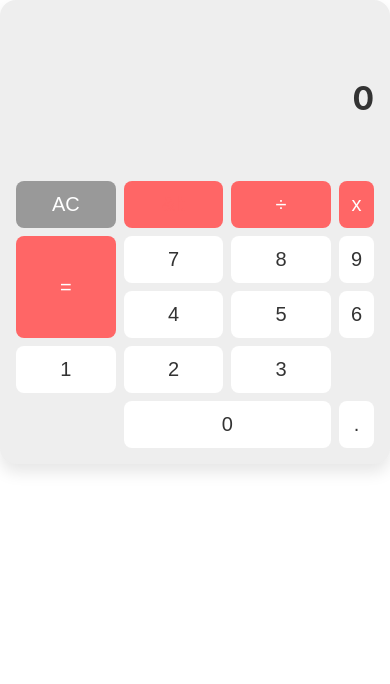
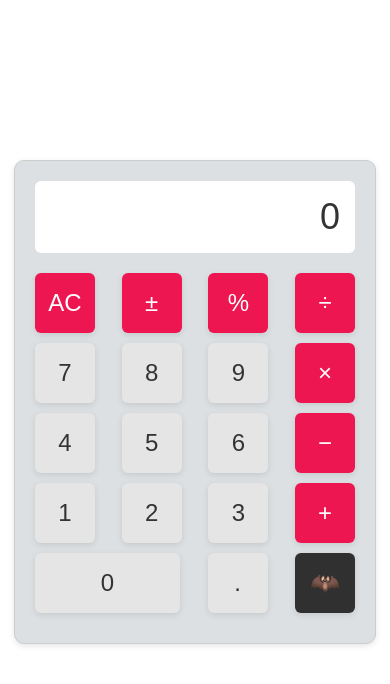
Before and after one commit to ferhsilvestre/Fatec-Lab-Eng-Software, a React (Create React App) app in the folder projetos/meu-app/: page /Calculadora in a window 390 px wide. Shown: the top 684 px of the page. Built offline with nearby package versions, Linux system fonts and the light colour scheme.

Commit message:
jogo da memoria

```diff
--- a/projetos/meu-app/src/Calculadora.js
+++ b/projetos/meu-app/src/Calculadora.js
@@ -1,62 +1,149 @@
-import React, { useState } from "react";
 import "./calculadora.css";
 
-const Calculadora = () => {
-  const [input, setInput] = useState("");
-  const [result, setResult] = useState("");
+import React, { useState } from "react";
 
-  const handleClick = (e) => {
-    const value = e.target.getAttribute("data-value");
-    switch (value) {
-      case "clear":
-        setInput("");
-        setResult("");
-        break;
-      case "delete":
-        setInput(input.slice(0, -1));
-        break;
-      case "=":
-        try {
-          setResult(eval(input).toString());
-        } catch (error) {
-          setResult("Error");
-        }
-        break;
-      default:
-        setInput(input + value);
-        break;
+function Calculadora() {
+  const [valorDisplay, setValorDisplay] = useState("");
+  const [operacao, setOperacao] = useState("");
+  const [limparDisplay, setLimparDisplay] = useState(true);
+
+  const adicionarDigito = (digito) => {
+    setValorDisplay((prevValor) => (prevValor === "0" || limparDisplay ? digito : prevValor + digito));
+    setLimparDisplay(false);
+  };
+
+  const limparTudo = () => {
+    setValorDisplay("");
+    setOperacao("");
+    setLimparDisplay(true);
+  };
+
+  const limparUltimaEntrada = () => {
+    setValorDisplay((prevValor) => prevValor.slice(0, -1));
+  };
+
+  const adicionarOperacao = (op) => {
+    if (op === "%") {
+      calcularPorcentagem();
+    } else {
+      setOperacao(op);
+      setValorDisplay((prevValor) => prevValor + " " + op + " ");
+      setLimparDisplay(false);
     }
   };
 
+  const calcularPorcentagem = () => {
+    try {
+      const valor = parseFloat(valorDisplay);
+      const resultado = valor / 100;
+      setValorDisplay(resultado.toString());
+    } catch (error) {
+      console.error("Erro de cálculo:", error);
+      setValorDisplay("Erro");
+    }
+    setOperacao("");
+    setLimparDisplay(true);
+  };
+
+  const calcularResultado = () => {
+    try {
+      const resultado = eval(valorDisplay);
+      setValorDisplay(resultado.toString());
+    } catch (error) {
+      console.error("Erro de cálculo:", error);
+      setValorDisplay("Erro");
+    }
+    setOperacao("");
+    setLimparDisplay(true);
+  };
+
+  const alterarSinal = () => {
+    setValorDisplay((prevValor) => {
+      const ultimoEspaco = prevValor.lastIndexOf(" ");
+      const ultimoValor = prevValor.slice(ultimoEspaco + 1);
+      const novoUltimoValor = parseFloat(ultimoValor) * -1;
+      const novoValor = prevValor.slice(0, ultimoEspaco + 1) + novoUltimoValor.toString();
+      return novoValor;
+    });
+  };
+
+
+
   return (
-    <div className="calculator">
-      <div className="input">{input || "0"}</div>
-      <div className="result">{result}</div>
-      <button className="operator" data-value="clear" onClick={handleClick}>
-        AC
+    <div className='container'>
+    <div className='div-test'>
+    <div className='centralizar'>
+    <div className="calculadora">
+      <div className="display">{valorDisplay || "0"}</div>
+      <div className="linha">
+        <button className={limparDisplay ? "botao-funcao" : "botao-funcao limpar"} onClick={limparDisplay ? limparTudo : limparUltimaEntrada}>
+          {limparDisplay ? "AC" : "C"}
         </button>
-      <button className="operator" data-value="delete" onClick={handleClick}>
-        &lt
+        <button className="botao-funcao" onClick={alterarSinal}>
+          ±
         </button>
-      <button className="operator" data-value="/" onClick={handleClick}>
+        <button className="botao-funcao" onClick={() => adicionarOperacao("%")}>
+          %
+        </button>
+        <button className="botao-operacao" onClick={() => adicionarOperacao("/")}>
           ÷
         </button>
-      <button className="operator" data-value="*" onClick={handleClick}>
-        x
+      </div>
+      <div className="linha">
+      {
+        ["7", "8", "9"].map((digito) => (
+          <button key={digito} className="botao-numero" onClick={() => adicionarDigito(digito)}>
+        {digito}
         </button>
-      {[7, 8, 9, 4, 5, 6, 1, 2, 3, 0].map((number) => (
-        <button key={number} data-value={number} onClick={handleClick}>
-          {number}
+        ))
+      }
+
+        <button className="botao-operacao" onClick={() => adicionarOperacao("*")}>
+          ×
         </button>
-      ))}
-      <button data-value="." onClick={handleClick}>
+
+      </div>
+      <div className="linha">
+
+      {
+        ["4", "5", "6"].map((digito) => (
+          <button key={digito} className="botao-numero" onClick={() => adicionarDigito(digito)}>
+        {digito}
+        </button>
+        ))
+      }
+        <button className="botao-operacao" onClick={() => adicionarOperacao("-")}>
+          −
+        </button>
+      </div>
+      <div className="linha">
+      {
+        ["1", "2", "3"].map((digito) => (
+          <button key={digito} className="botao-numero" onClick={() => adicionarDigito(digito)}>
+        {digito}
+        </button>
+        ))
+      }
+        <button className="botao-operacao" onClick={() => adicionarOperacao("+")}>
+          +
+        </button>
+      </div>
+      <div className="linha">
+        <button className="botao-numero-zero" onClick={() => adicionarDigito("0")}>
+          0
+        </button>
+        <button className="botao-numero" onClick={() => adicionarDigito(".")}>
           .
         </button>
-      <button className="operator" data-value="=" onClick={handleClick}>
-        =
+        <button className="botao-igual" onClick={calcularResultado}>
+          🦇
         </button>
       </div>
+    </div>
+    </div>
+    </div>
+    </div>
   );
-};
+}
 
 export default Calculadora;
--- /dev/null
+++ b/projetos/meu-app/src/Memoria.css
@@ -0,0 +1,53 @@
+.containerMemory {
+  display: flex;
+  justify-content: center;
+  align-items: center;
+  min-height: 100vh;
+  font-family: Arial, sans-serif;
+  background-color: #f8f8f8;
+  flex-direction: column;
+}
+
+h1 {
+  text-align: center;
+  margin-bottom: 30px;
+}
+
+.cartas {
+  display: flex;
+  flex-wrap: wrap;
+  max-width: 800px;
+  margin: 0 auto;
+}
+
+.carta {
+  display: flex;
+  justify-content: center;
+  align-items: center;
+  width: calc(25% - 10px);
+  height: 150px;
+  margin: 5px;
+  border-radius: 10px;
+  background-color: #fff;
+  box-shadow: 0 2px 5px rgba(0, 0, 0, 0.3);
+  transition: transform 0.3s, box-shadow 0.3s;
+  cursor: pointer;
+}
+
+.carta:hover {
+  filter: brightness(110%);
+}
+
+.carta span {
+  font-size: 72px;
+}
+
+.carta.encontrada {
+  background-color: #8bc34a;
+  box-shadow: none;
+  cursor: default;
+}
+
+.carta.encontrada span {
+  color: #fff;
+}
--- a/projetos/meu-app/src/calculadora.css
+++ b/projetos/meu-app/src/calculadora.css
@@ -1,99 +1,67 @@
-.calculator {
-  display: grid;
-  grid-template-columns: repeat(4, 1fr);
-  grid-template-rows: repeat(6, 1fr);
-  grid-gap: 8px;
-  padding: 16px;
-  background-color: #eee;
-  border-radius: 16px;
-  box-shadow: 0 8px 16px rgba(0, 0, 0, 0.1);
+.calculadora {
+  width: 320px;
+  background-color: #DCE0E2;
+  border: 1px solid #ccc;
+  border-radius: 10px;
+  padding: 20px;
+  box-shadow: 0px 2px 6px rgba(0, 0, 0, 0.1);
+  font-family: Arial, sans-serif;
+  margin: 10rem auto;
 }
 
-.input {
-  grid-column: 1 / span 4;
-  grid-row: 1 / span 2;
-  display: flex;
-  justify-content: flex-end;
-  align-items: flex-end;
-  font-size: 48px;
-  font-weight: bold;
+.display {
+  background-color: #fff;
   color: #333;
+  padding: 15px;
+  margin-bottom: 20px;
+  text-align: right;
+  font-size: 36px;
+  border-radius: 6px;
 }
 
-.result {
-  grid-column: 1 / span 4;
-  grid-row: 3;
+.linha {
   display: flex;
-  justify-content: flex-end;
-  align-items: flex-start;
-  font-size: 24px;
-  color: #999;
+  justify-content: space-between;
+  margin-bottom: 10px;
 }
 
 button {
-  grid-row: auto;
+  width: 60px;
+  height: 60px;
   font-size: 24px;
-  padding: 8px;
+  background-color: #e5e5e5;
   border: none;
-  border-radius: 8px;
+  border-radius: 6px;
+  cursor: pointer;
   color: #333;
-  background-color: #fff;
-  cursor: pointer;
+  outline: none;
+  box-shadow: 0px 2px 6px rgba(0, 0, 0, 0.1);
+  transition: all 0.3s, color 0.3s;
 }
 
-button:active {
-  background-color: #ddd;
+button:hover {
+  filter: brightness(0.7);
 }
 
-.operator {
+.botao-operacao {
+  background-color: #ED1651;
   color: #fff;
-  background-color: #f66;
 }
 
-.operator:active {
-  background-color: #f33;
+.botao-funcao {
+  background-color: #ED1651;
+  color: #fff;
 }
 
-button[data-value="0"] {
-  grid-column: 2 / span 2;
+.botao-igual {
+  background-color: #303030;
+  color: #fff;
 }
 
-button[data-value="="] {
-  grid-row: 5 / span 2;
+.botao-numero.zero-button {
+  width: 150px;
 }
 
-button[data-value="clear"] {
-  background-color: #999;
+.botao-numero-zero {
+  width: 145px;
 }
-
-button[data-value="clear"]:active {
-  background-color: #666;
-}
-
-button[data-value="delete"] {
-  color: #f66;
-}
-
-button[data-value="delete"]:active {
-  color: #f33;
-}
-
-@media (max-width: 480px) {
-  .calculator {
-    grid-template-columns: repeat(3, 1fr);
-    grid-template-rows: repeat(7, 1fr);
-  }
-
-  .input {
-    font-size: 32px;
-  }
-
-  .result {
-    font-size: 20px;
-  }
-
-  button {
-    font-size: 20px;
-    padding: 12px;
-  }
-}
```
Also changed, not shown: projetos/meu-app/src/Memoria.js (+150 -0 lines). Lines whose indentation alone changed are shown as unchanged.
